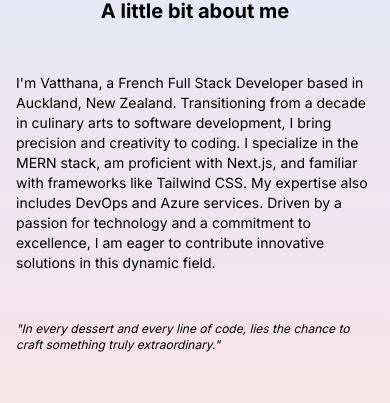
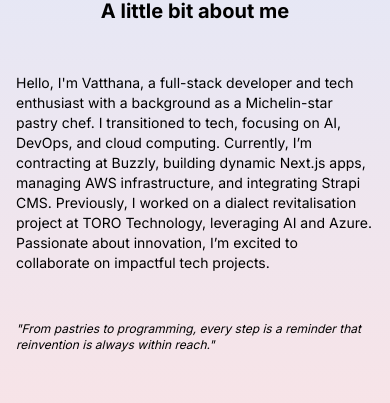
Before and after one commit to VatthanaB/framer-next-portoflio, a Next.js app: page /about in a window 390 px wide. Shown: the part 275-678 px from the top of the page. Built offline with nearby package versions, Linux system fonts and the light colour scheme.

Commit message:
Update AboutPage biography and quote for enhanced personal branding

```diff
--- a/src/app/about/page.jsx
+++ b/src/app/about/page.jsx
@@ -43,20 +43,21 @@ const AboutPage = () => {
             </h1>
             {/* BIOGRAPHY DESC */}
             <p className="text-sm md:text-lg">
-              I'm Vatthana, a French Full Stack Developer based in Auckland, New
-              Zealand. Transitioning from a decade in culinary arts to software
-              development, I bring precision and creativity to coding. I
-              specialize in the MERN stack, am proficient with Next.js, and
-              familiar with frameworks like Tailwind CSS. My expertise also
-              includes DevOps and Azure services. Driven by a passion for
-              technology and a commitment to excellence, I am eager to
-              contribute innovative solutions in this dynamic field.
+              Hello, I'm Vatthana, a full-stack developer and tech enthusiast
+              with a background as a Michelin-star pastry chef. I transitioned
+              to tech, focusing on AI, DevOps, and cloud computing. Currently,
+              I’m contracting at Buzzly, building dynamic Next.js apps, managing
+              AWS infrastructure, and integrating Strapi CMS. Previously, I
+              worked on a dialect revitalisation project at TORO Technology,
+              leveraging AI and Azure. Passionate about innovation, I’m excited
+              to collaborate on impactful tech projects.
             </p>
             {/* BIOGRAPHY QUOTE */}
-            <span className=" text-xs md:text-base italic">
-              "In every dessert and every line of code, lies the chance to craft
-              something truly extraordinary."
+            <span className="text-xs md:text-base italic">
+              "From pastries to programming, every step is a reminder that
+              reinvention is always within reach."
             </span>
+
             {/* BIOGRAPHY SIGN SVG*/}
             {/* <div className="self-end">
               <svg
```
